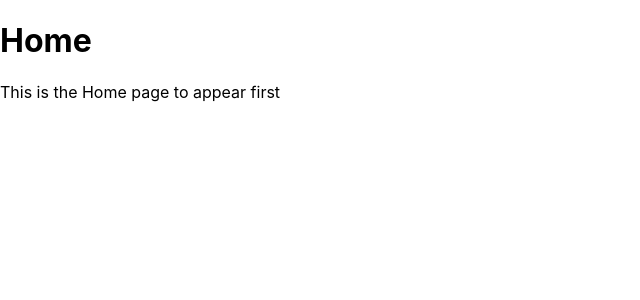
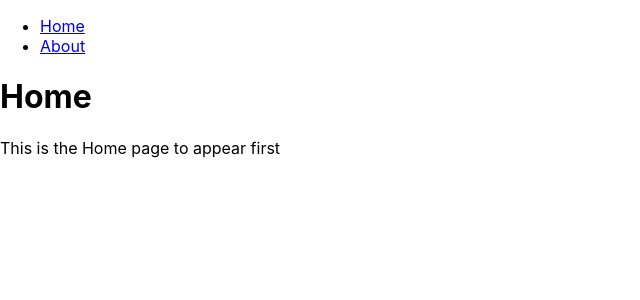
Before and after one commit to jeo19/router-tutorial, a React (Create React App) app: page / in a window 1280 px wide. Shown: the top 300 px of the page, without its empty margins (0-640 px from the left). Built offline with nearby package versions, Linux system fonts and the light colour scheme.

Commit message:
feat:Add the Link in App component

```diff
--- a/src/App.js
+++ b/src/App.js
@@ -1,11 +1,19 @@
 import React from "react";
-import { Route } from "react-router-dom";
+import { Route, Link } from "react-router-dom";
 import Home from "./Home";
 import About from "./About";
 
 const App = () => {
   return (
     <div>
+      <ul>
+        <li>
+          <Link to="/">Home</Link>
+        </li>
+        <li>
+          <Link to="/About">About</Link>
+        </li>
+      </ul>
       <Route path="/" exact={true} component={Home}></Route>
       <Route path="/About" component={About}></Route>
     </div>
```
